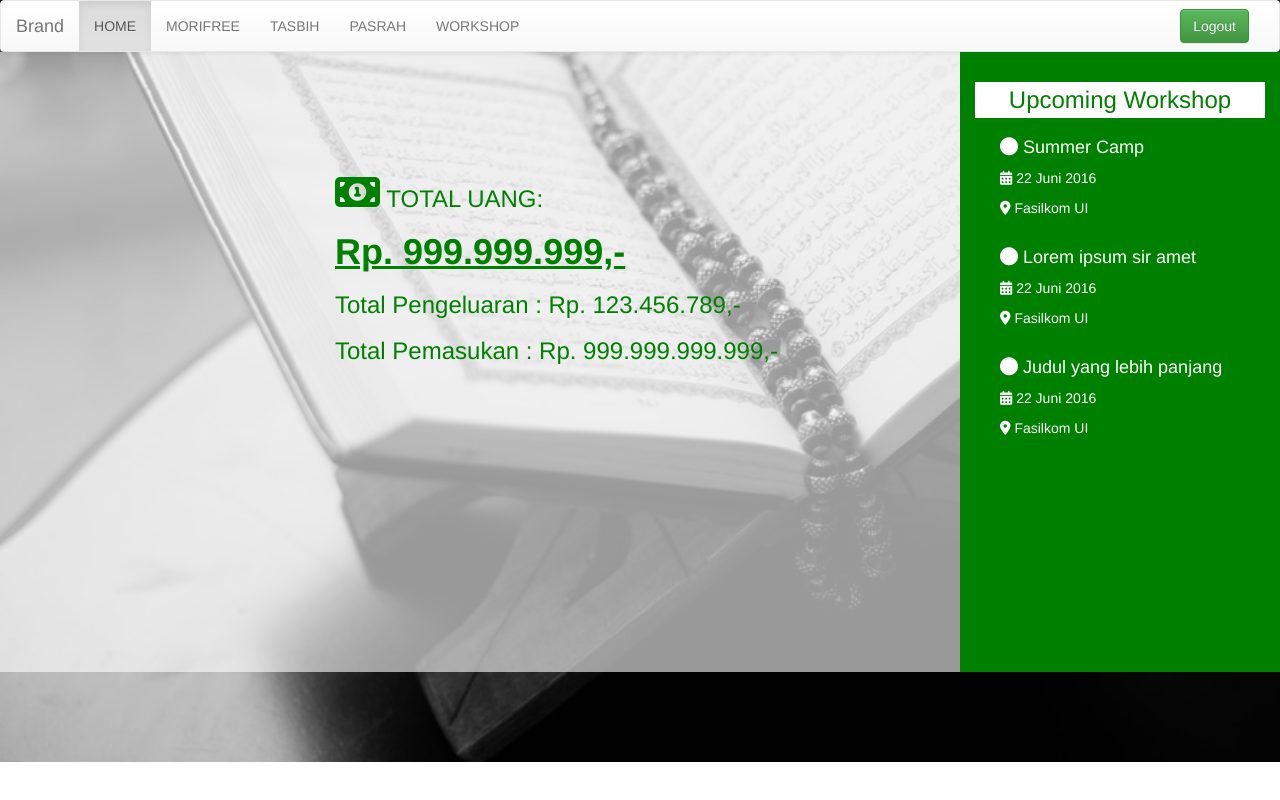
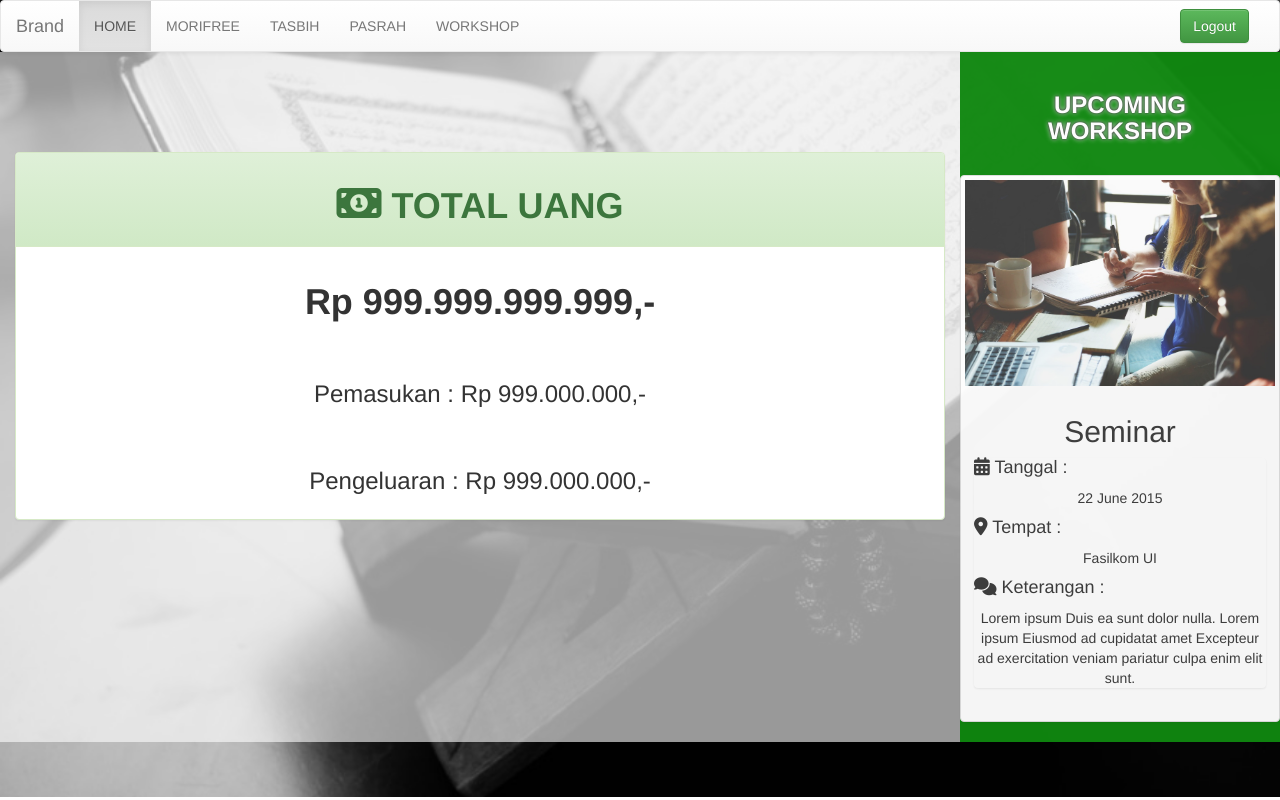
Before and after one commit to ElangT/siwakng-frontEnd, a plain HTML site: page Home.html in a window 1280 px wide. Drawn offline with nearby package versions, Linux system fonts and the light colour scheme.

Commit message:
update home.html

```diff
--- a/Home.html
+++ b/Home.html
@@ -34,32 +34,49 @@
 			background-color: rgba(255,255,255,0.6);
 			overflow: hidden;
 			height: 100%;
-			z-index: 2;
 			margin-top: -20px;
 			min-height: 600px;
 		}
 
 		#textArea {
-	  		color: #008000;
 	  		padding-top: 100px;
+	  		padding-left: auto;
+	  		padding-right: auto;
 	  	}
 	  	#textArea h1{
 	  		font-weight: bold;
+	  		text-align: center;
+
+	  	}
+	  	#textArea h3{
+	  		text-align: center;
+
 	  	}
 	  	.fa-money{
 	  		font-size: 40px !important;
 	  	}
 	  	#sidebar {
+	  		z-index: 1;
 	  		background-color: #008000;
+	  		opacity: 0.9;
 	  		min-height: 620px;
 	  	}
 	  	#sidebar h3{
-	  		background : white;
-	  		color :#008000;
-	  		margin-top: 30px;
-	  		padding-top: 5px;
-	  		padding-bottom: 5px;
+			text-align: center;
+			color: white;
+			font-weight: bold;
+			padding: 20px 10px;
+			text-shadow: 0 0 3px black, 0 0 5px white;
 
+	  	}
+	  	#sidebar h2{
+			text-align: center;
+	  	}
+	  	#sidebar li {
+	  		list-style: none;
+	  	}
+	  	#tempat, #keterangan, #tanggal{
+	  		text-align: center;
 	  	}
 	  	#side-row {
 	  		color: white;
@@ -102,33 +119,50 @@
 <section class="main-section">
 	<div class="container-fluid">
 		<div class="row">
-			<div class="col-md-3"></div>
-				<div class="col-md-6" id="textArea">
-						<h3 > <i class="fa fa-money" aria-hidden="true"></i> TOTAL UANG:</h3>
-						<h1 ><u>Rp. 999.999.999,-</u></h1>
-						<h3 >Total Pengeluaran		: Rp. 123.456.789,-</h3>
-						<h3 >Total Pemasukan		: Rp. 999.999.999.999,-</h3>
+				<div class="col-md-9" id="textArea">
+
+						<div class="panel panel-success">
+						  <div class="panel-heading"><h1><i class="fa fa-money" aria-hidden="true"></i> TOTAL UANG</h1></div>
+						  <div class="panel-body">
+						   <h1>Rp 999.999.999.999,-</h1>
+						  </div>
+						  <div class="panel-body">
+						    <h3>Pemasukan : Rp 999.000.000,-</h3>
+						  </div>
+						  <div class="panel-body">
+						   	<h3> Pengeluaran : Rp 999.000.000,- </h3>
+						  </div>
+						</div>
 				</div>
 			<div class="col-md-3" id="sidebar">
-				<h3 class="text-center">Upcoming Workshop</h3>
-				<div class="container-fluid">
-					<div id="side-row">
-						<h4><i class="fa fa-circle" aria-hidden="true"></i> Summer Camp</h4>
-						<p><i class="fa fa-calendar" aria-hidden="true"></i> 22 Juni 2016</p>
-						<p><i class="fa fa-map-marker" aria-hidden="true"></i> Fasilkom UI </p>
+				<div id="content">
+					<h3>UPCOMING WORKSHOP</h3>
+					<div class="row">
+					    <div class="thumbnail">
+					      <img src="images/workshop.jpg" alt="workshop">
+					      <div class="caption">
+					        <h2>Seminar</h2>
+					        <ul class="list-group">
+					        	<li class="list-group-">
+					        		<h4><i class="fa fa-calendar" aria-hidden="true"></i> Tanggal :</h4>
+					        		<div id="tanggal">22 June 2015</div>
+					        	</li>
+					        	<li class="list-group-">
+					        		<h4><i class="fa fa-map-marker" aria-hidden="true"></i> Tempat :</h4>
+					        		<div id="tempat">Fasilkom UI</div>
+					        	</li>
+					        	<li class="list-group-">
+					        		<h4><i class="fa fa-comments" aria-hidden="true"></i></i> Keterangan :</h4>
+						        	<div id="keterangan">
+						        		Lorem ipsum Duis ea sunt dolor nulla. Lorem ipsum Eiusmod ad cupidatat amet Excepteur ad exercitation veniam pariatur culpa enim elit sunt.
+						        	</div>
+					        	</li>
+					        </ul>
+					      </div>
+					    </div>
 					</div>
-					<div id="side-row">
-						<h4><i class="fa fa-circle" aria-hidden="true"></i> Lorem ipsum sir amet</h4>
-						<p><i class="fa fa-calendar" aria-hidden="true"></i> 22 Juni 2016</p>
-						<p><i class="fa fa-map-marker" aria-hidden="true"></i> Fasilkom UI </p>
-					</div>
-					<div id="side-row">
-						<h4><i class="fa fa-circle" aria-hidden="true"></i> Judul yang lebih panjang</h4>
-						<p><i class="fa fa-calendar" aria-hidden="true"></i> 22 Juni 2016</p>
-						<p><i class="fa fa-map-marker" aria-hidden="true"></i> Fasilkom UI </p>
-					</div>
+				</div>
 
-				</div>
 			</div>
 		</div>
 	</div>
```
Also changed, not shown: images/workshop.jpg (added).
